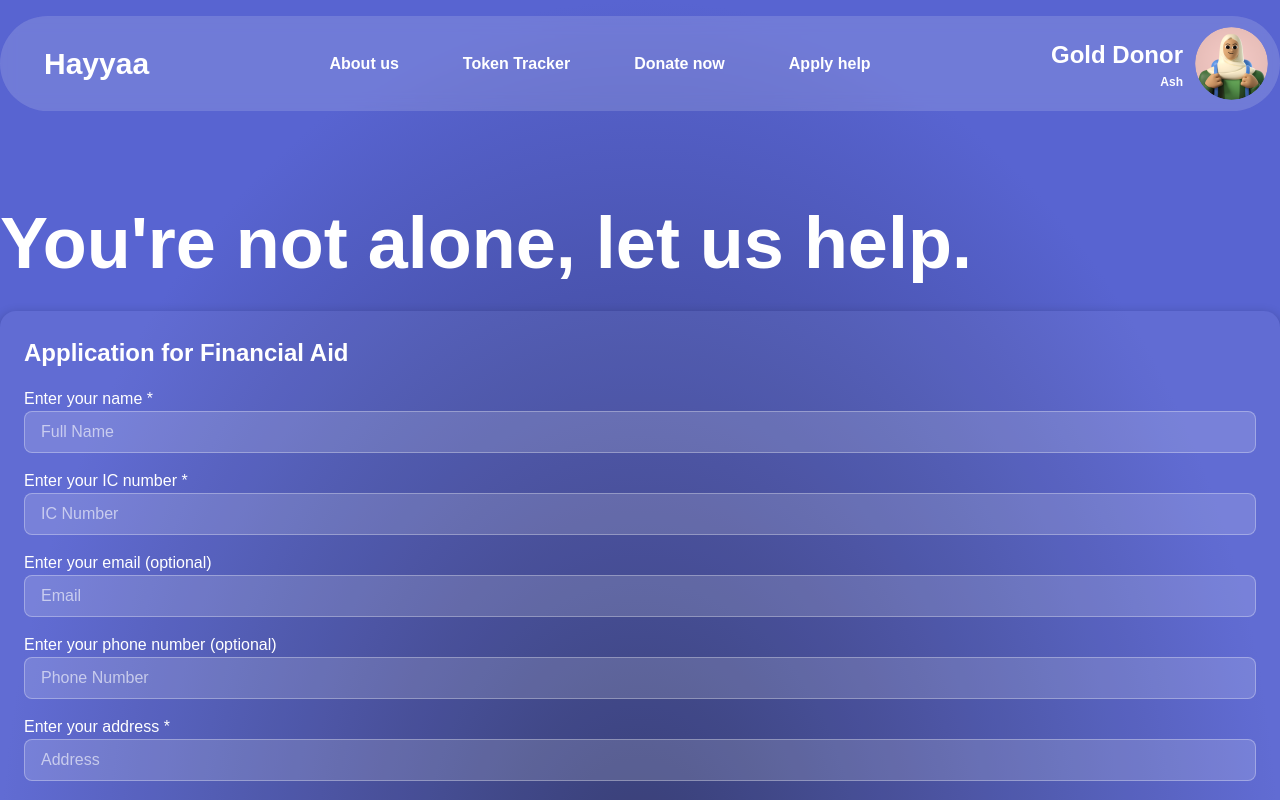
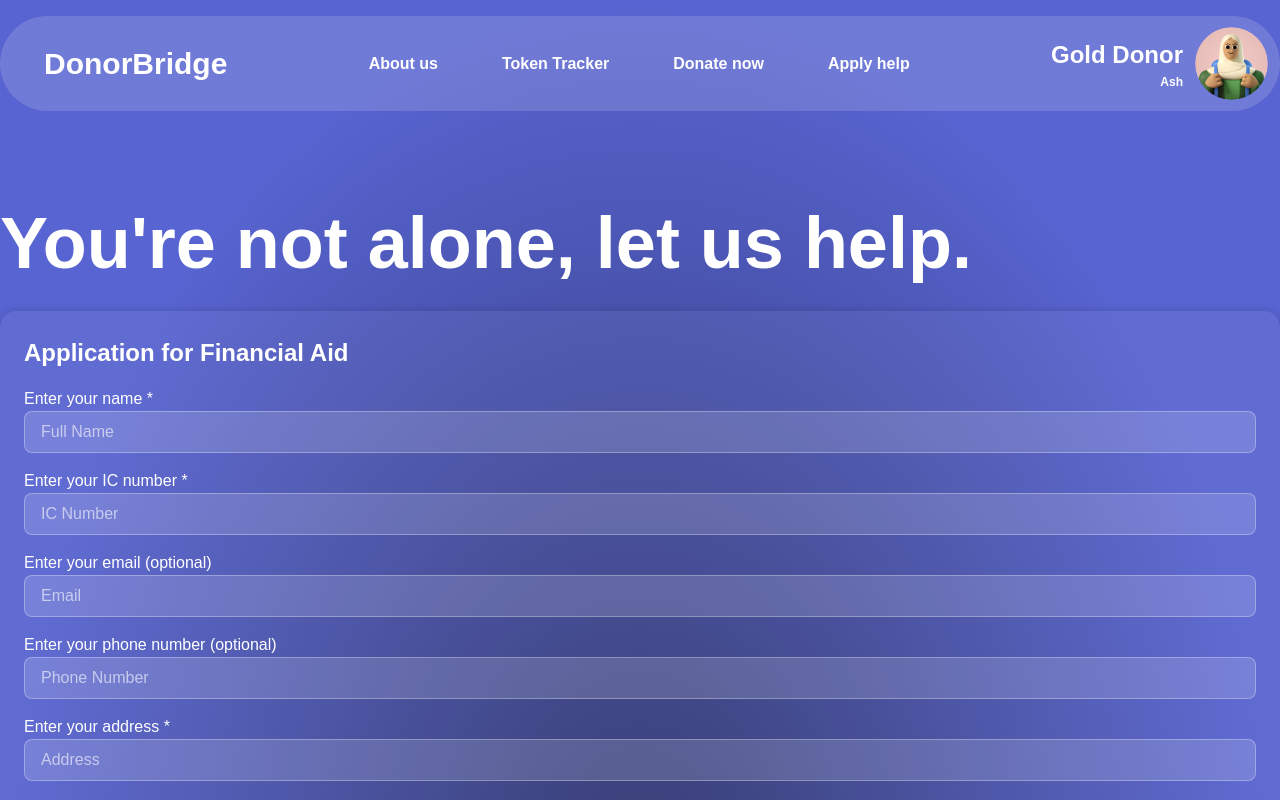
Before and after one commit to kaijun05/hayyaa-charity, a SvelteKit app in the folder frontend/: page /apply in a window 1280 px wide. Shown: the top 800 px of the page. Built offline with nearby package versions, Linux system fonts and the light colour scheme; a web font is replaced by a local one.

Commit message:
changed the name of the website to DonorBridge

```diff
--- a/frontend/src/components/Navbar.svelte
+++ b/frontend/src/components/Navbar.svelte
@@ -29,7 +29,7 @@
         background-color: {scrolled ? '#1D2574' : ''};
     "
 >
-    <a href="/" rel="external" class="text-3xl font-semibold ml-8">Hayyaa</a>
+    <a href="/" rel="external" class="text-3xl font-semibold ml-8">DonorBridge</a>
     <div class="flex gap-16">
         <a href="/#about-us" class="text-1xl hover:text-slate-300">About us</a>
         <a href="/token" class="text-1xl hover:text-slate-300">Token Tracker</a>
--- a/frontend/src/routes/apply/+page.svelte
+++ b/frontend/src/routes/apply/+page.svelte
@@ -115,6 +115,13 @@
         </select>
       </div>
 
+      {#if healthCondition === 'Disabled'}
+      <div>
+        <label for="supportingDocument" class="form-label">Upload supporting document *</label>
+        <input type="file" class="input"/>
+      </div>
+    {/if}
+
       <div>
         <label for="employmentStatus" class="form-label">Select your employment status</label>
         <select id="employmentStatus" bind:value={employmentStatus} class="input options">
```
